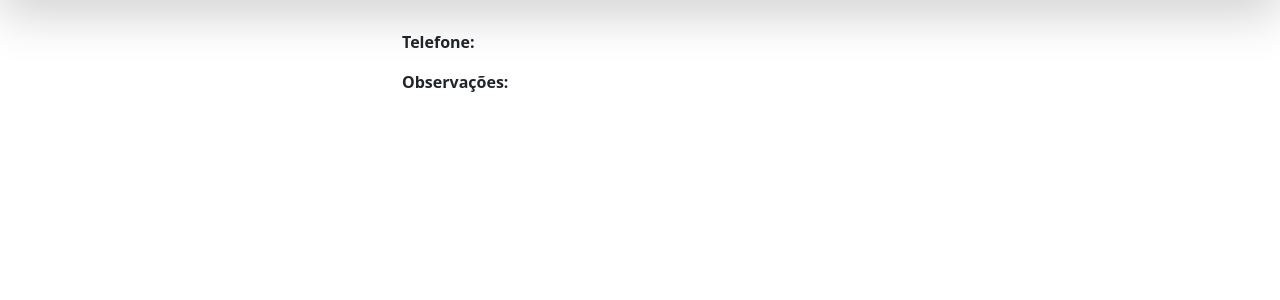
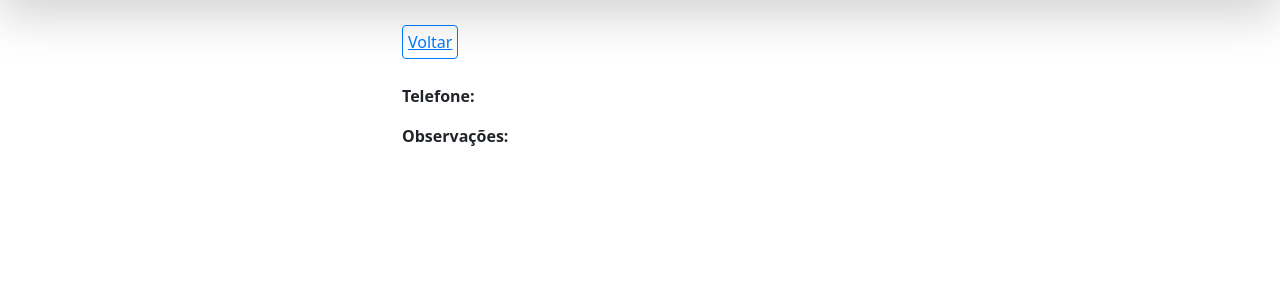
Before and after one commit to GeovanniMarrocos/agenda-php-project, a PHP site: page /show.php in a window 1280 px wide. Shown: the part 138-438 px from the top of the page. Run offline with PHP 8.4, Linux system fonts and the light colour scheme; data that the repository does not hold is empty.

Commit message:
update files

```diff
--- a/css/style.css
+++ b/css/style.css
@@ -74,3 +74,17 @@
 .bold {
     font-weight: bold;
 }
+
+#back-link-container{
+ display: block;
+ width: 500px;
+ margin: 30px auto 0;
+
+}
+
+#back-link {
+    border: 1px solid #007bff;
+    color: #007bff;
+    border-radius: 4px;
+    padding: 5px;
+}
--- a/show.php
+++ b/show.php
@@ -8,6 +8,7 @@ include_once('./templates/header.php');
 ?>
 
 <div class="container" id="view-contact-container">
+    <?php include_once("./templates/backbtn.html");?>
     <h1 id="main-title"><?php echo $contact['name'] ?></h1>
     <p class="bold">Telefone:</p>
     <p><?php echo $contact['phone']?></p>
--- /dev/null
+++ b/templates/backbtn.html
@@ -0,0 +1,3 @@
+<div id="back-link-container">
+    <a href="<?php echo $BASE_URL ?>index.php" id="back-link">Voltar</a>
+</div>
```
